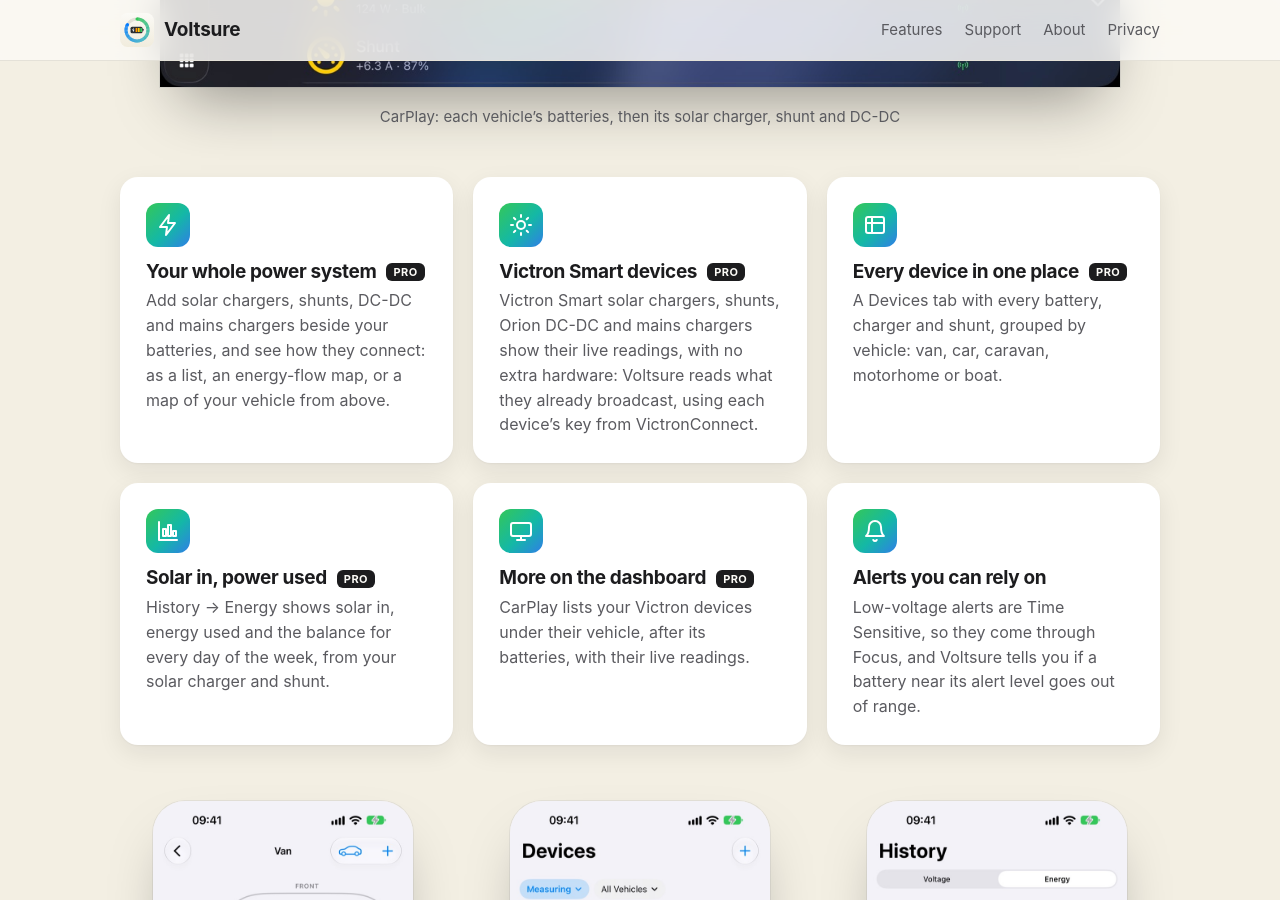
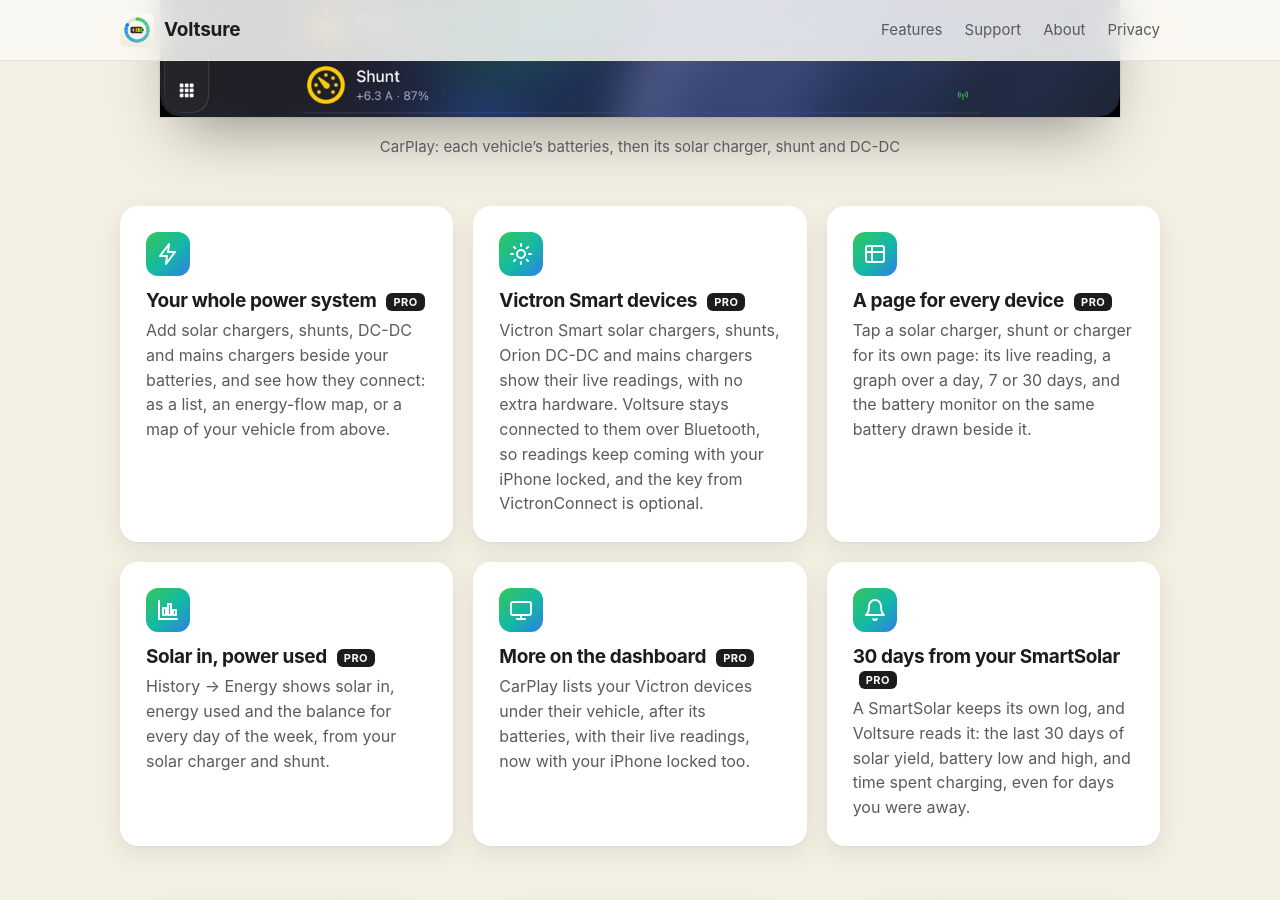
Before and after one commit to SeventyTwoAgency/STA-Website, a Jekyll site: the page voltsure/index.html, which Jekyll copies as it is, in a window 1280 px wide and 900 px high, scrolled down 3951 px. Built offline with Jekyll 4.4.1, drawn with Linux system fonts in a browser that asks for light colours; some of the changed text lies outside the part shown.

Commit message:
Voltsure 3.9: Victron devices stay connected, device pages, SmartSolar 30 days
Co-Authored-By: Claude Opus 5.5 <noreply@anthropic.com>
Claude-Session: https://claude.ai/code/session_01Q8NS71oy8Dh4h2dy14eLPp

```diff
--- a/voltsure/index.html
+++ b/voltsure/index.html
@@ -87,7 +87,7 @@
         <p class="eyebrow">Every monitor, every battery</p>
         <h2>Mix your monitors. Add as many as you like.</h2>
         <p>Voltsure reads BM2, BM6 and BM7 Bluetooth battery monitors, including the BM200 and BM300 Pro, side by side in one app. Most monitor apps work with only their own brand. Support for the BM7 / BM300 Pro and the intAct Battery Guard is experimental: built from their documented Bluetooth protocol, and not yet tested on a real monitor.</p>
-        <p>With Pro, Voltsure also reads Victron Smart solar chargers, shunts, Orion DC-DC and mains chargers, live while it’s open, using each device’s key from VictronConnect. No extra hardware.</p>
+        <p>With Pro, Voltsure also reads Victron Smart solar chargers, shunts, Orion DC-DC and mains chargers, live, with no extra hardware: Voltsure stays connected to them over Bluetooth, so readings keep coming with your iPhone locked.</p>
         <p>Put one on the leisure battery and another on the starter, then add a second van, a caravan or a boat. There’s no limit on how many batteries you add, in Free or Pro. Each one keeps its own name, battery type and alert level, and every connected monitor reads at the same time.</p>
       </div>
       <ul class="status-list">
@@ -95,7 +95,7 @@
         <li><span class="pill model">BM6</span><span>Also sold as the BM200. Adds temperature and the monitor’s own status.</span></li>
         <li><span class="pill model">BM7</span><span>Also sold as the BM300 Pro. Temperature and status, like the BM6. Experimental: not yet tested on a real monitor.</span></li>
         <li><span class="pill model">Rebadges</span><span>intAct Battery Guard (experimental), and monitors sold under other brands and names.</span></li>
-        <li><span class="pill model">Victron</span><span>Smart solar chargers, shunts, Orion DC-DC and mains chargers: live readings beside your batteries. Pro.</span></li>
+        <li><span class="pill model">Victron</span><span>Smart solar chargers, shunts, Orion DC-DC and mains chargers: live readings beside your batteries, and a SmartSolar’s last 30 days. Pro.</span></li>
         <li><span class="pill charging">No limit</span><span>As many monitors as you like, in any mix.</span></li>
       </ul>
     </div>
@@ -160,9 +160,9 @@
   <section class="alt" id="new">
     <div class="container">
       <div class="section-head">
-        <p class="eyebrow">New in Voltsure 3.8</p>
-        <h2>Your batteries, your solar, your whole setup</h2>
-        <p>Voltsure 3.8 adds the rest of your power system, with Victron Smart devices read live, and puts it all on your dashboard.</p>
+        <p class="eyebrow">New in Voltsure 3.9</p>
+        <h2>Victron devices that stay connected</h2>
+        <p>Voltsure 3.9 stays connected to your Victron devices, so their readings keep coming with your iPhone locked, and gives each one its own page.</p>
       </div>
       <figure class="wide-shot">
         <img src="assets/screens/carplay.jpg" width="1280" height="480" loading="lazy" alt="Voltsure in CarPlay: a van&rsquo;s starter and leisure batteries, with its DC-DC charger, solar charger making 124 W and shunt">
@@ -177,12 +177,12 @@
         <div class="card">
           <div class="icon-badge"><svg viewBox="0 0 24 24" fill="none" stroke="currentColor" stroke-width="2" stroke-linecap="round" stroke-linejoin="round" aria-hidden="true"><circle cx="12" cy="12" r="4"/><path d="M12 2v2M12 20v2M4.9 4.9l1.4 1.4M17.7 17.7l1.4 1.4M2 12h2M20 12h2M4.9 19.1l1.4-1.4M17.7 6.3l1.4-1.4"/></svg></div>
           <h3>Victron Smart devices <span class="tag-pro">PRO</span></h3>
-          <p>Victron Smart solar chargers, shunts, Orion DC-DC and mains chargers show their live readings, with no extra hardware: Voltsure reads what they already broadcast, using each device&rsquo;s key from VictronConnect.</p>
+          <p>Victron Smart solar chargers, shunts, Orion DC-DC and mains chargers show their live readings, with no extra hardware. Voltsure stays connected to them over Bluetooth, so readings keep coming with your iPhone locked, and the key from VictronConnect is optional.</p>
         </div>
         <div class="card">
           <div class="icon-badge"><svg viewBox="0 0 24 24" fill="none" stroke="currentColor" stroke-width="2" stroke-linecap="round" stroke-linejoin="round" aria-hidden="true"><rect x="3" y="4" width="18" height="16" rx="2"/><path d="M3 10h18M9 4v16"/></svg></div>
-          <h3>Every device in one place <span class="tag-pro">PRO</span></h3>
-          <p>A Devices tab with every battery, charger and shunt, grouped by vehicle: van, car, caravan, motorhome or boat.</p>
+          <h3>A page for every device <span class="tag-pro">PRO</span></h3>
+          <p>Tap a solar charger, shunt or charger for its own page: its live reading, a graph over a day, 7 or 30 days, and the battery monitor on the same battery drawn beside it.</p>
         </div>
         <div class="card">
           <div class="icon-badge"><svg viewBox="0 0 24 24" fill="none" stroke="currentColor" stroke-width="2" stroke-linecap="round" stroke-linejoin="round" aria-hidden="true"><path d="M3 3v18h18"/><rect x="7" y="10" width="3" height="7"/><rect x="12" y="6" width="3" height="11"/><rect x="17" y="12" width="3" height="5"/></svg></div>
@@ -192,12 +192,12 @@
         <div class="card">
           <div class="icon-badge"><svg viewBox="0 0 24 24" fill="none" stroke="currentColor" stroke-width="2" stroke-linecap="round" stroke-linejoin="round" aria-hidden="true"><rect x="2" y="4" width="20" height="13" rx="2"/><path d="M8 21h8"/><path d="M12 17v4"/></svg></div>
           <h3>More on the dashboard <span class="tag-pro">PRO</span></h3>
-          <p>CarPlay lists your Victron devices under their vehicle, after its batteries, with their live readings.</p>
+          <p>CarPlay lists your Victron devices under their vehicle, after its batteries, with their live readings, now with your iPhone locked too.</p>
         </div>
         <div class="card">
           <div class="icon-badge"><svg viewBox="0 0 24 24" fill="none" stroke="currentColor" stroke-width="2" stroke-linecap="round" stroke-linejoin="round" aria-hidden="true"><path d="M6 8a6 6 0 0 1 12 0c0 7 3 9 3 9H3s3-2 3-9"/><path d="M10.3 21a1.94 1.94 0 0 0 3.4 0"/></svg></div>
-          <h3>Alerts you can rely on</h3>
-          <p>Low-voltage alerts are Time Sensitive, so they come through Focus, and Voltsure tells you if a battery near its alert level goes out of range.</p>
+          <h3>30 days from your SmartSolar <span class="tag-pro">PRO</span></h3>
+          <p>A SmartSolar keeps its own log, and Voltsure reads it: the last 30 days of solar yield, battery low and high, and time spent charging, even for days you were away.</p>
         </div>
       </div>
       <div class="shots">
--- a/voltsure/privacy.html
+++ b/voltsure/privacy.html
@@ -48,7 +48,7 @@
     <p>Purchases and app verification are handled by Apple through the App Store, under <a href="https://www.apple.com/legal/privacy/">Apple’s privacy policy</a>. Voltsure receives only whether a purchase was made, never your name, Apple ID or payment details.</p>
 
     <h2>Bluetooth</h2>
-    <p>Voltsure uses Bluetooth only to read your battery monitors and the Victron devices you add. Bluetooth is used directly between your device and the monitor or Victron device; nothing passes through any other service. A Victron device’s encryption key, which you paste in from VictronConnect, is kept in your device’s Keychain, on that device only, and is never sent anywhere.</p>
+    <p>Voltsure uses Bluetooth only to read your battery monitors and the Victron devices you add. Bluetooth is used directly between your device and the monitor or Victron device; nothing passes through any other service. A Victron device’s encryption key, if you paste one in from VictronConnect, is kept in your device’s Keychain, on that device only, and is never sent anywhere.</p>
 
     <h2>Notifications</h2>
     <p>Low-voltage alerts are created on your device. They are not sent from a server.</p>
```
Also changed, not shown: voltsure/support.html (+11 -1 lines).
